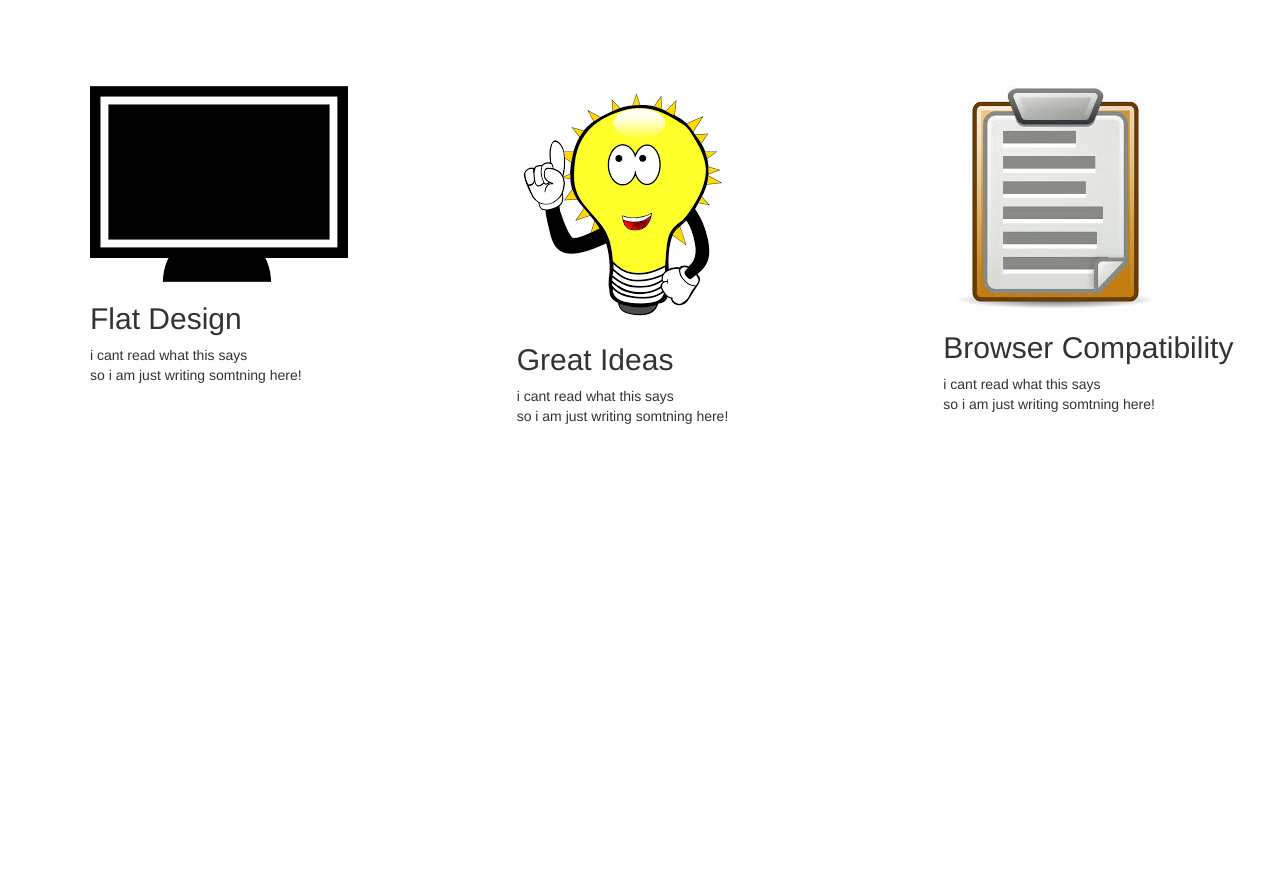
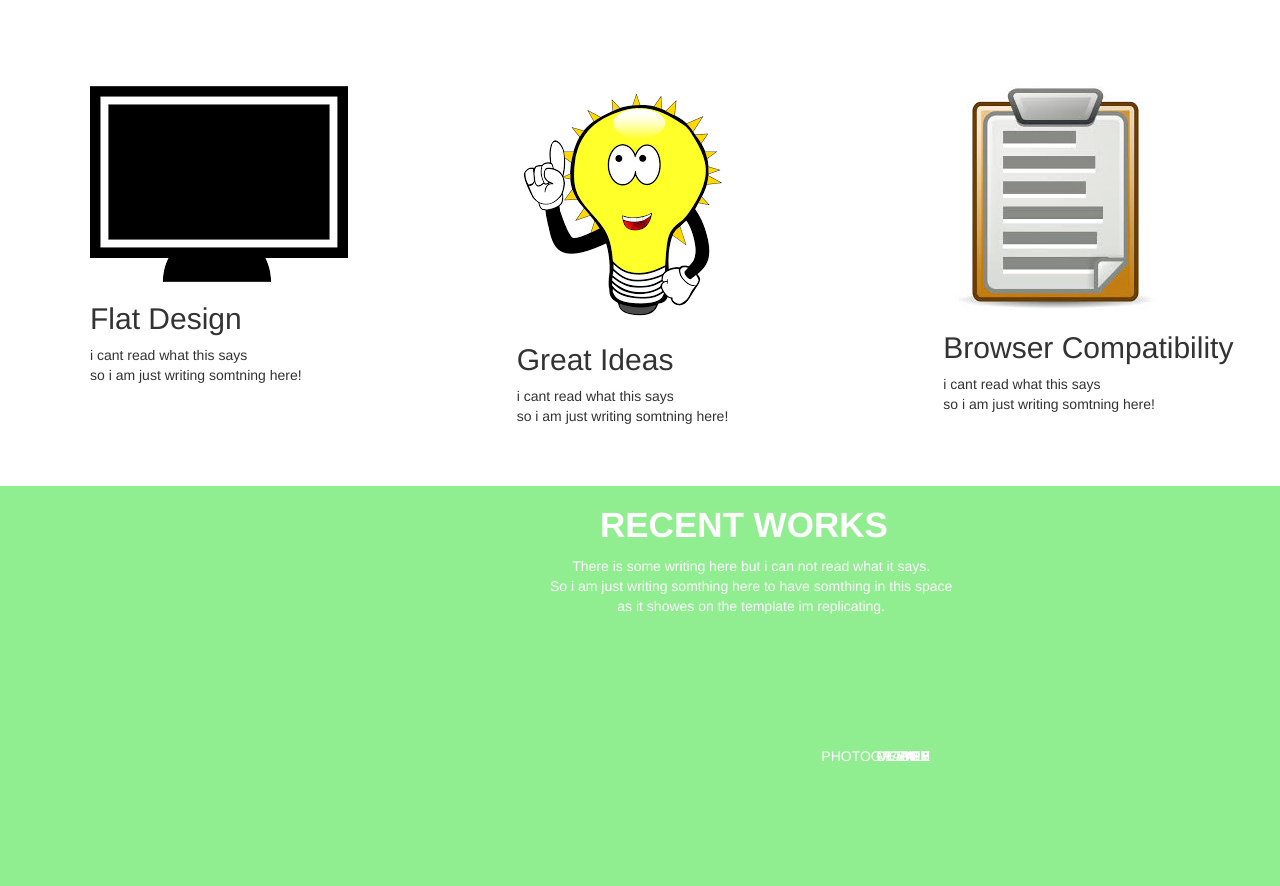
Before and after one commit to Ronlarez/week5project, a plain HTML site: page index.html in a window 1280 px wide. Shown: the part 514-1400 px from the top of the page. Before the commit the page ends 950 px from the top, so only its background shows below. Drawn offline with nearby package versions, Linux system fonts and the light colour scheme.

Commit message:
third commit

```diff
--- a/css/main.css
+++ b/css/main.css
@@ -43,3 +43,39 @@ ul img{
   padding-left: 90px;
 
 }
+
+.section2{
+  position: absolute;
+  background-color: lightgreen;
+  height: 400px;
+  width: 100%;
+  top: 1000px;
+}
+h3{
+  position: absolute;
+  left: 600px;
+  font-weight: bold;
+  font-size: 2.5em;
+  color: white;
+}
+
+
+.section2 p{
+  position: absolute;
+  left: 550px;
+  top: 70px;
+  text-align: center;
+  color: white;
+  font-size: 1.5;
+}
+
+
+
+
+.section2  a{
+  position: absolute;
+  text-align: center;
+  right: 200px;
+  top: 200px;
+  color: white;
+}
--- a/index.html
+++ b/index.html
@@ -65,6 +65,39 @@ so i am just writing somtning here!</p>
   </div>
 </section>
 
+<section class="section2">
+  <h3>RECENT WORKS</h3>
+  <p>There is some writing here but i can not read what it says.<br>
+  So i am just writing somthing here to have somthing in this space<br>
+as it showes on the template im replicating.</p>
+
+
+
+<ul>
+  <li>
+    <a href="#">ALL</a>
+  </li>
+  <li>
+    <a href="#">WEB</a>
+  </li>
+  <li>
+    <a href="#">MOBILE</a>
+  </li>
+  <li>
+    <a href="#">PHOTOGRAPHY</a>
+  </li>
+  <li>
+    <a href="#">DESIGN</a>
+  </li>
+  <li>
+    <a href="#">TYPE</a>
+  </li>
+</ul>
+
+
+
+</section>
+
 
 
 
```
